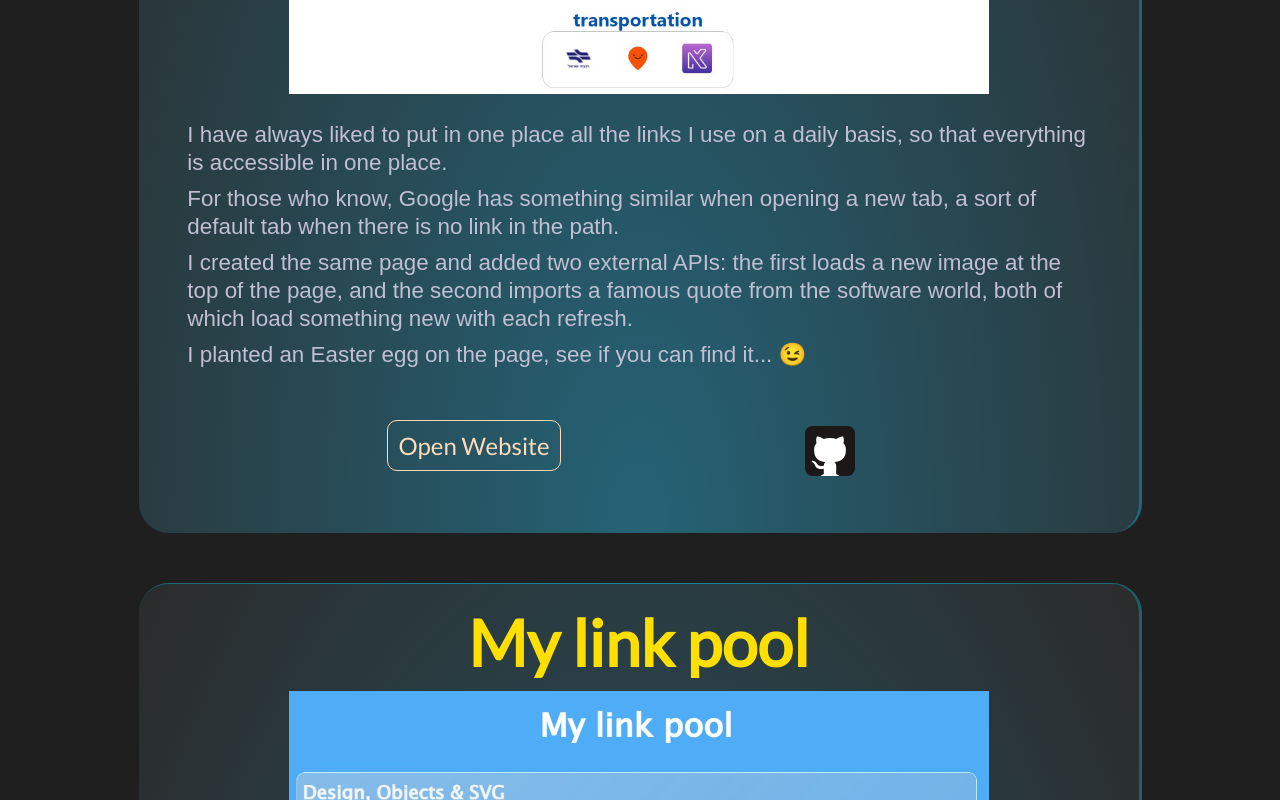
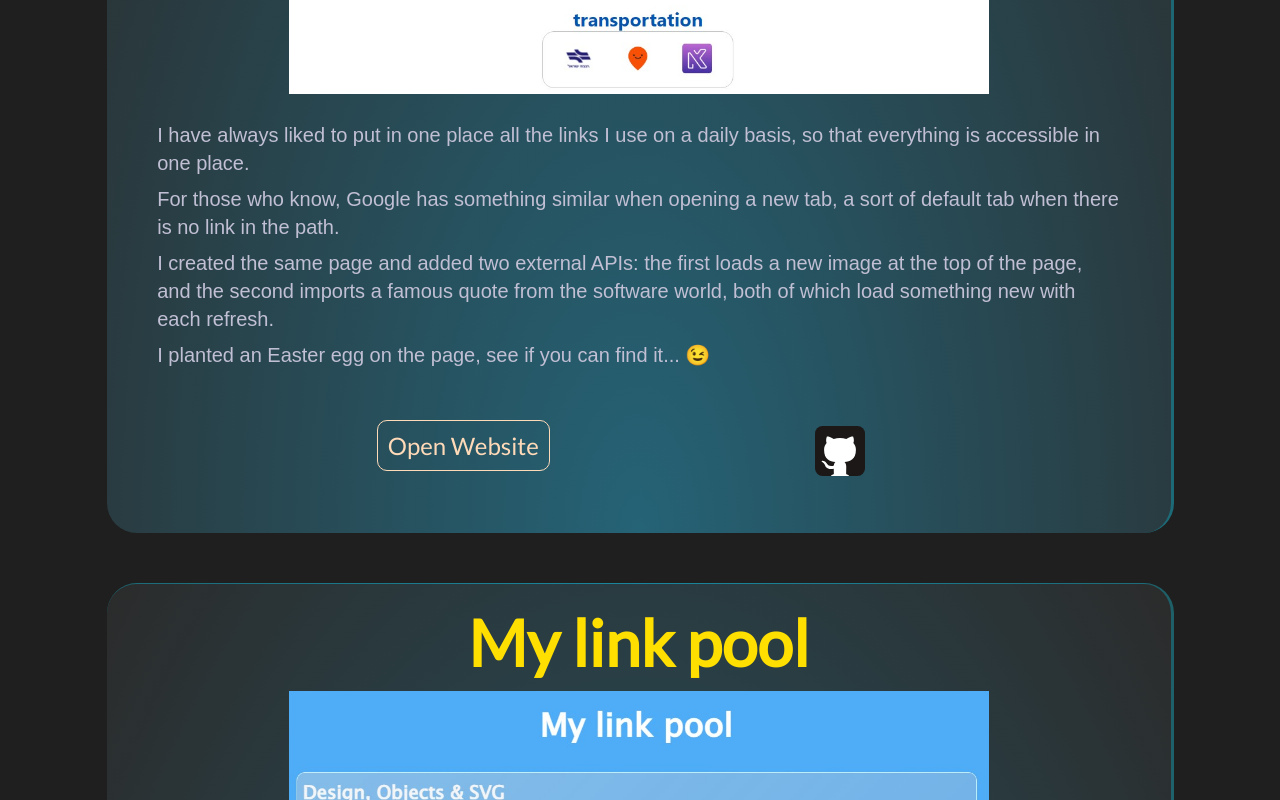
Before and after one commit to nmiz1987/my-web-site, a React (Vite) app: page / in a window 1280 px wide. Shown: the part 1480-2280 px from the top of the page. Built offline with nearby package versions, Linux system fonts and the light colour scheme.

Commit message:
fixed menu possition

```diff
--- a/src/style.css
+++ b/src/style.css
@@ -200,13 +200,12 @@ nav ul li a {
 .project p {
 	width: 80%;
 	margin: auto;
-	/* border: 1px solid red; */
 	margin-bottom: 0.5rem;
 	padding: 0;
 }
 
 .project .desc {
-	font-size: 1.4rem;
+	font-size: 1.25rem;
 	line-height: 1.75rem;
 	text-align: left;
 	overflow-wrap: break-word;
@@ -438,9 +437,7 @@ form button:hover {
 	}
 
 	.project p {
-		width: 75vw;
-		/* margin: 0; */
-		/* margin-bottom: 0.5rem; */
+		width: 80vw;
 		padding: 0 3%;
 	}
 }
@@ -489,7 +486,7 @@ form button:hover {
 	}
 
 	nav ul {
-		gap: 1rem;
+		gap: 0rem;
 	}
 
 	nav li {
@@ -520,9 +517,13 @@ form button:hover {
 		border-radius: 0;
 		align-items: flex-start;
 		flex-direction: column;
+		position: absolute;
+		top: 70px;
+		right: 0;
 		width: 100%;
 		margin: 0;
 		padding: 0px;
+		background-color: var(--color-background);
 	}
 
 	nav ul li {
```
